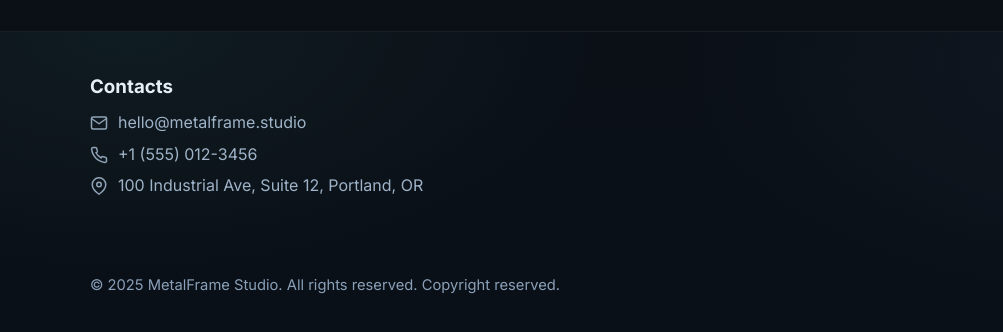
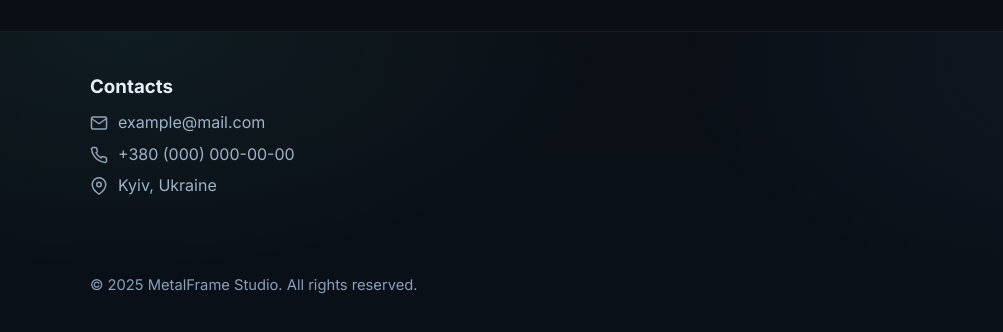
Before and after one commit to wanderborand/landing, a website: page public/index.html in a window 1280 px wide. Shown: the part 1217-1549 px from the top of the page, 0-1003 px from the left. Drawn offline with Linux system fonts and the light colour scheme; no server answers.

Commit message:
Update footer text (#1)

```diff
--- a/public/index.html
+++ b/public/index.html
@@ -85,20 +85,20 @@
 								<path d="M4 4h16a2 2 0 0 1 2 2v12a2 2 0 0 1-2 2H4a2 2 0 0 1-2-2V6a2 2 0 0 1 2-2z"/>
 								<path d="m22 6-10 7L2 6"/>
 							</svg>
-							hello@metalframe.studio
+							example@mail.com
 						</li>
 						<li>
 							<svg class="ci-icon" aria-hidden="true" viewBox="0 0 24 24" fill="none" stroke="currentColor" stroke-width="2" stroke-linecap="round" stroke-linejoin="round">
 								<path d="M22 16.92v3a2 2 0 0 1-2.18 2 19.79 19.79 0 0 1-8.63-3.07 19.5 19.5 0 0 1-6-6 19.79 19.79 0 0 1-3.07-8.67A2 2 0 0 1 4.11 2h3a2 2 0 0 1 2 1.72c.12.89.33 1.76.62 2.59a2 2 0 0 1-.45 2.11L8 9a16 16 0 0 0 7 7l.58-1.28a2 2 0 0 1 2.11-.45c.83.29 1.7.5 2.59.62A2 2 0 0 1 22 16.92z"/>
 							</svg>
-							+1 (555) 012-3456
+							+380 (000) 000-00-00
 						</li>
 						<li>
 							<svg class="ci-icon" aria-hidden="true" viewBox="0 0 24 24" fill="none" stroke="currentColor" stroke-width="2" stroke-linecap="round" stroke-linejoin="round">
 								<path d="M21 10c0 7-9 13-9 13s-9-6-9-13a9 9 0 1 1 18 0Z"/>
 								<circle cx="12" cy="10" r="3"/>
 							</svg>
-							100 Industrial Ave, Suite 12, Portland, OR
+							Kyiv, Ukraine
 						</li>
 					</ul>
 				</div>
@@ -128,7 +128,7 @@
 				</div>
 			</div>
 			<div class="legal container">
-				<p>© <span id="year"></span> MetalFrame Studio. <span data-i18n="footer.legal">All rights reserved. Copyright reserved.</span></p>
+				<p>© <span id="year"></span> MetalFrame Studio. <span data-i18n="footer.legal">All rights reserved.</span></p>
 			</div>
 		</footer>
 	</main>
--- a/public/locales/en.json
+++ b/public/locales/en.json
@@ -5,6 +5,6 @@
 	"about": {"title": "About", "text": "MetalFrame Studio specializes in the design and fabrication of metal frame structures. Our team blends architectural vision with engineering rigor to deliver elegant, durable builds—from bespoke interiors to large-scale installations."},
 	"works": {"title": "Our Works", "empty": "No works yet. Add posts via the admin panel."},
 	"contact": {"title": "Contact Us", "form": {"nameLabel": "Your Name", "namePh": "John Doe", "emailLabel": "Email", "emailPh": "john@domain.com", "messageLabel": "Message", "messagePh": "Tell us about your project", "send": "Send", "queued": "Thanks! Your message has been queued.", "errors": {"name": "Please enter your name", "email": "Please enter your email", "emailValid": "Please enter a valid email", "message": "Please enter a message"}}, "contacts": "Contacts"},
-	"footer": {"rights": "All rights reserved.", "legal": "All rights reserved. Copyright reserved."},
+	"footer": {"rights": "All rights reserved.", "legal": "All rights reserved."},
 	"admin": {"title": "Admin Panel", "note": "Use this page to create, edit, and delete posts. Share this URL only with authorized users.", "form": {"createEdit": "Create / Edit Post", "create": "Create Post", "update": "Update Post", "reset": "Reset", "image": "Image", "title": "Title", "desc": "Description", "created": "Created", "actions": "Actions"}, "table": {"all": "All Posts", "edit": "Edit", "delete": "Delete", "confirmDelete": "Delete this post?", "deleteFail": "Failed to delete.", "updated": "Post updated.", "created": "Post created.", "localUpdated": "Post updated (local).", "localCreated": "Post created (local).", "loadError": "Error loading posts.", "submitFail": "Failed to submit. Ensure the server is running.", "editing": "Editing mode: choose a new image to replace.", "editingLocal": "Editing (local): choose a new image to replace.", "needImage": "Please choose an image", "needTitle": "Please enter a title", "needDesc": "Please enter a description"}}
 }
--- a/public/locales/uk.json
+++ b/public/locales/uk.json
@@ -5,6 +5,6 @@
 	"about": {"title": "Про нас", "text": "MetalFrame Studio спеціалізується на проєктуванні та виробництві металевих каркасних конструкцій. Ми поєднуємо архітектурне бачення з інженерною точністю, щоб створювати естетичні й довговічні рішення — від інтер'єрів до масштабних інсталяцій."},
 	"works": {"title": "Наші роботи", "empty": "Поки немає робіт. Додайте пости в адмін-панелі."},
 	"contact": {"title": "Зв'яжіться з нами", "form": {"nameLabel": "Ваше ім'я", "namePh": "Іван Петренко", "emailLabel": "Email", "emailPh": "ivan@domain.com", "messageLabel": "Повідомлення", "messagePh": "Розкажіть про ваш проєкт", "send": "Надіслати", "queued": "Дякуємо! Ваше повідомлення поставлено в чергу.", "errors": {"name": "Вкажіть ваше ім'я", "email": "Вкажіть ваш email", "emailValid": "Вкажіть коректний email", "message": "Вкажіть повідомлення"}}, "contacts": "Контакти"},
-	"footer": {"rights": "Всі права захищено.", "legal": "Всі права захищено. Права на копіювання захищено."},
+	"footer": {"rights": "Всі права захищено.", "legal": "Всі права захищено."},
 	"admin": {"title": "Адмін-панель", "note": "Використовуйте цю сторінку для створення, редагування та видалення постів. Діліться посиланням лише з авторизованими користувачами.", "form": {"createEdit": "Створити / Редагувати пост", "create": "Створити пост", "update": "Оновити пост", "reset": "Скинути", "image": "Зображення", "title": "Заголовок", "desc": "Опис", "created": "Створено", "actions": "Дії"}, "table": {"all": "Усі пости", "edit": "Редагувати", "delete": "Видалити", "confirmDelete": "Видалити цей пост?", "deleteFail": "Не вдалося видалити.", "updated": "Пост оновлено.", "created": "Пост створено.", "localUpdated": "Пост оновлено (локально).", "localCreated": "Пост створено (локально).", "loadError": "Помилка завантаження постів.", "submitFail": "Не вдалося надіслати. Переконайтеся, що сервер запущено.", "editing": "Режим редагування: виберіть нове зображення для заміни.", "editingLocal": "Редагування (локально): виберіть нове зображення для заміни.", "needImage": "Виберіть зображення", "needTitle": "Вкажіть заголовок", "needDesc": "Вкажіть опис"}}
 }
```
